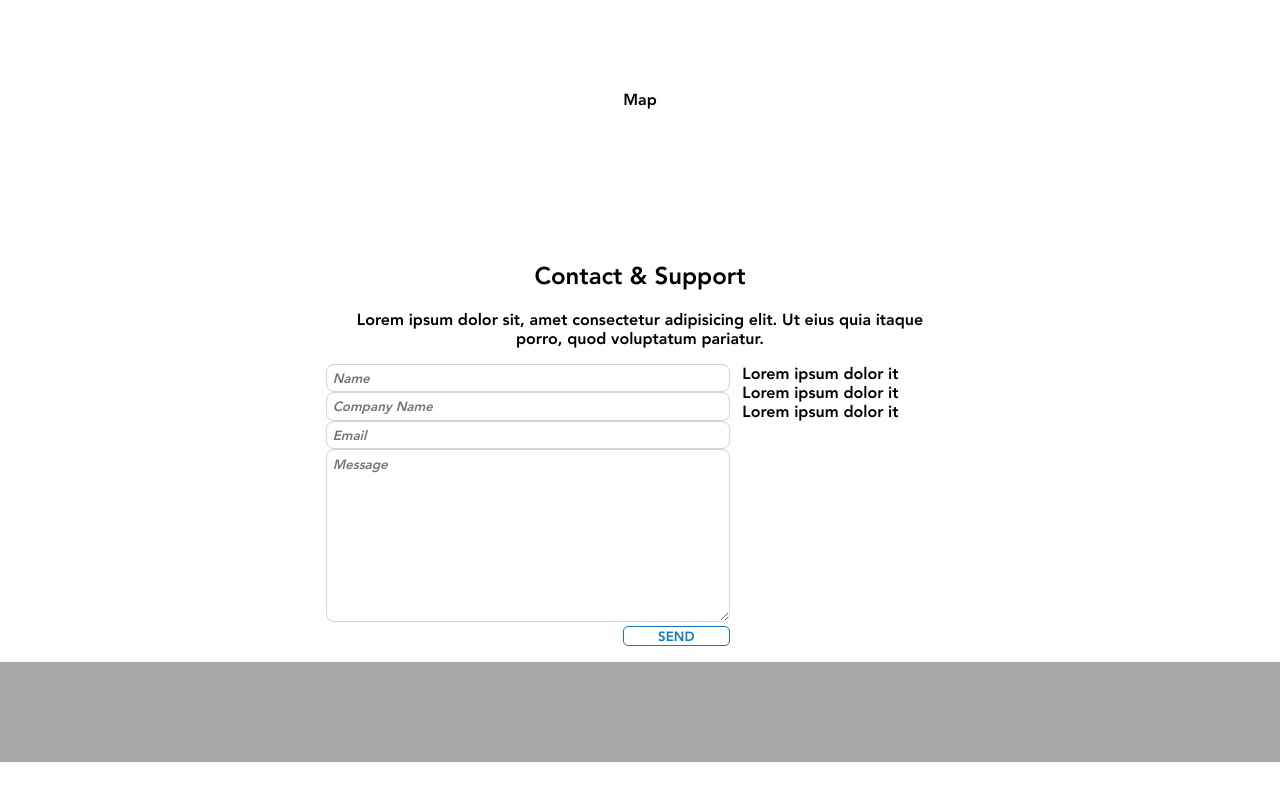
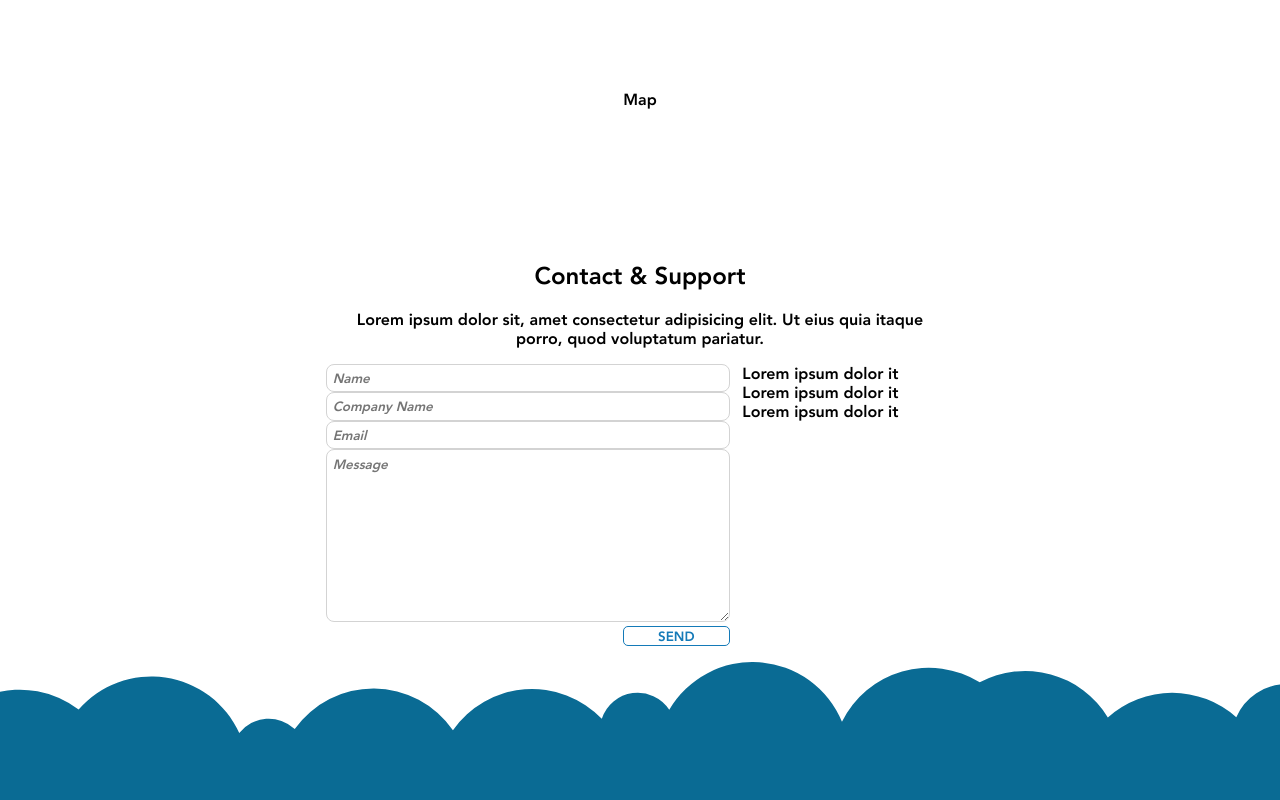
Before and after one commit to ArnaudWeyts/ella-website, a React (Create React App) app: page / in a window 1280 px wide. Shown: the part 1939-2739 px from the top of the page. Before the commit the page ends 2701 px from the top, so only its background shows below. Built offline with nearby package versions, Linux system fonts and the light colour scheme.

Commit message:
add footer cloud

```diff
--- /dev/null
+++ b/src/Home/Footer.jsx
@@ -0,0 +1,33 @@
+import React from 'react';
+import styled from 'styled-components';
+
+import blueCloud from '../img/blue-cloud.svg';
+
+const Footer = styled.footer``;
+
+const Cloud = styled.div`
+  background: url(${blueCloud});
+  width: 120vw;
+  height: 5em;
+  background-size: 110%;
+  background-position: center 0;
+  background-repeat: repeat-x;
+
+  @media (max-width: 600px) {
+    background-position-y: 3em;
+  }
+`;
+
+const FooterContent = styled.div`
+  background-color: #0a6b94;
+  height: 6.25em;
+`;
+
+const FooterComponent = () => (
+  <Footer>
+    <Cloud />
+    <FooterContent />
+  </Footer>
+);
+
+export default FooterComponent;
--- a/src/Home/index.jsx
+++ b/src/Home/index.jsx
@@ -4,6 +4,7 @@ import styled from 'styled-components';
 import Header from './Header';
 import BeforeElla from './BeforeElla';
 import Contact from './Contact';
+import Footer from './Footer';
 import Webchat from './Webchat';
 
 /* eslint-disable jsx-a11y/media-has-caption */
@@ -25,11 +26,6 @@ const Segment = styled.div`
   justify-content: center;
 `;
 
-const Footer = styled.footer`
-  height: 6.25em;
-  background: darkgrey;
-`;
-
 const Home = () => (
   <Container>
     <Header />
@@ -43,7 +39,7 @@ const Home = () => (
     <Segment>Pricing</Segment>
     <Segment>Map</Segment>
     <Contact />
-    <Footer className="Footer" />
+    <Footer />
     <Webchat />
   </Container>
 );
```
